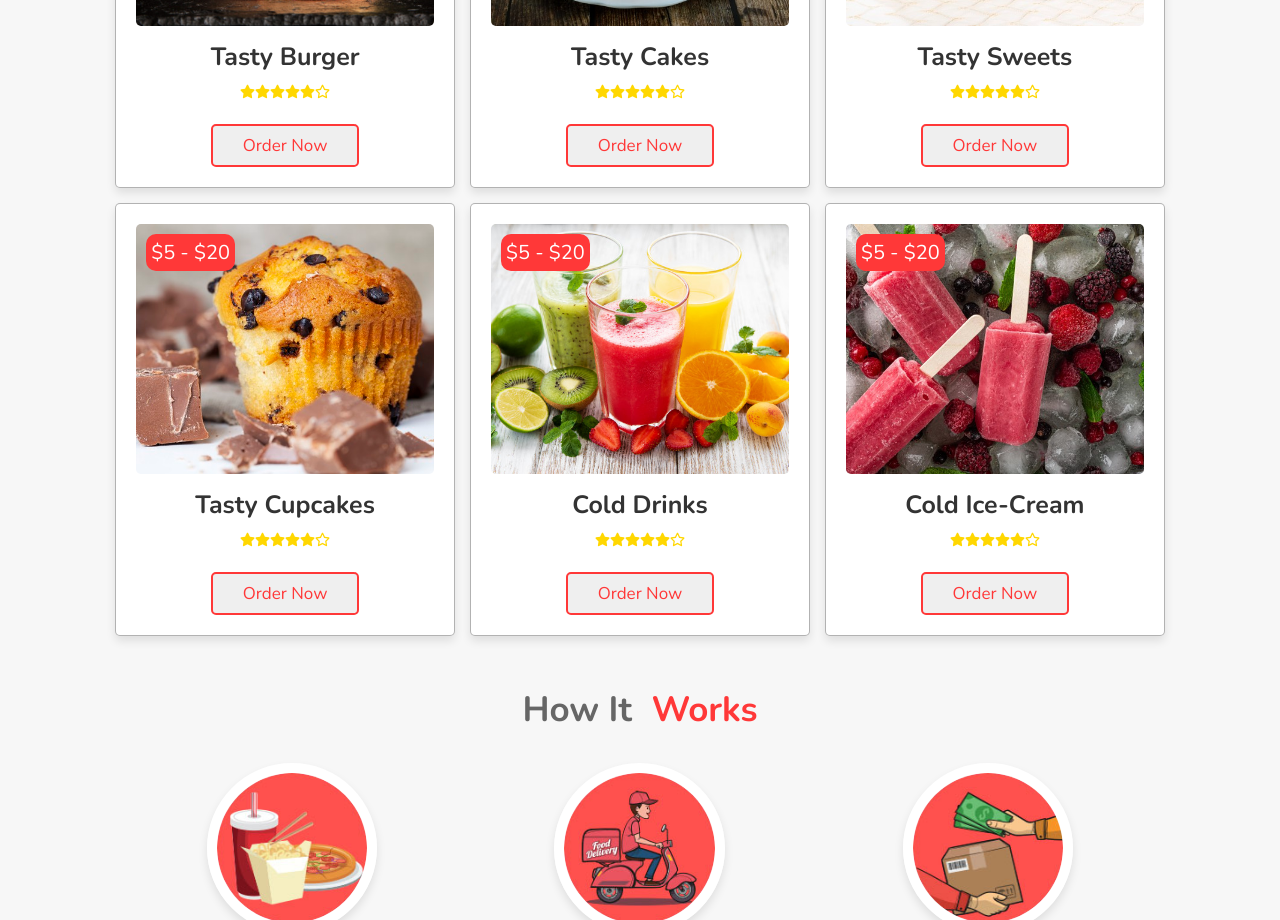
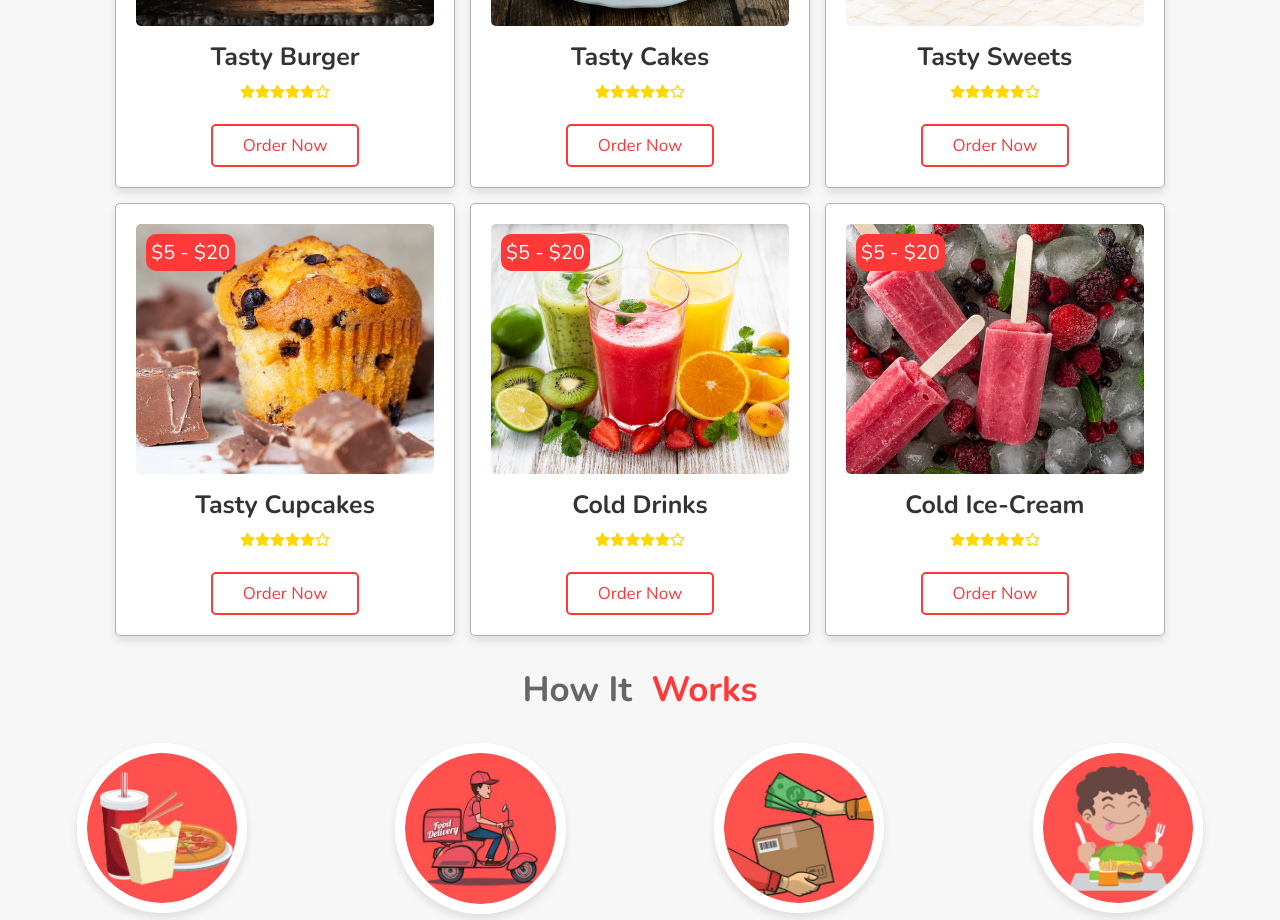
Before and after one commit to FelipeFama/Food-Website, a Next.js app in the folder food-web/: page / in a window 1280 px wide. Shown: the part 1880-2800 px from the top of the page. Built offline with nearby package versions, Linux system fonts and the light colour scheme.

Commit message:
Update styles

```diff
--- a/food-web/components/buttons/ButtonSections/style.module.scss
+++ b/food-web/components/buttons/ButtonSections/style.module.scss
@@ -5,6 +5,7 @@
   padding: 0.8rem 3rem;
   border: 0.2rem solid variables.$medium-light-red;
   color: variables.$medium-light-red;
+  background-color: transparent;
   cursor: pointer;
   font-size: 1.7rem;
   border-radius: 0.5rem;
--- a/food-web/components/sections/StepsSection/style.module.scss
+++ b/food-web/components/sections/StepsSection/style.module.scss
@@ -2,7 +2,7 @@
 @use "../../../styles/mixins.scss";
 
 .steps {
-  @include mixins.flex-col;
+  padding: 0;
   & .heading {
     @include mixins.title;
   }
```
